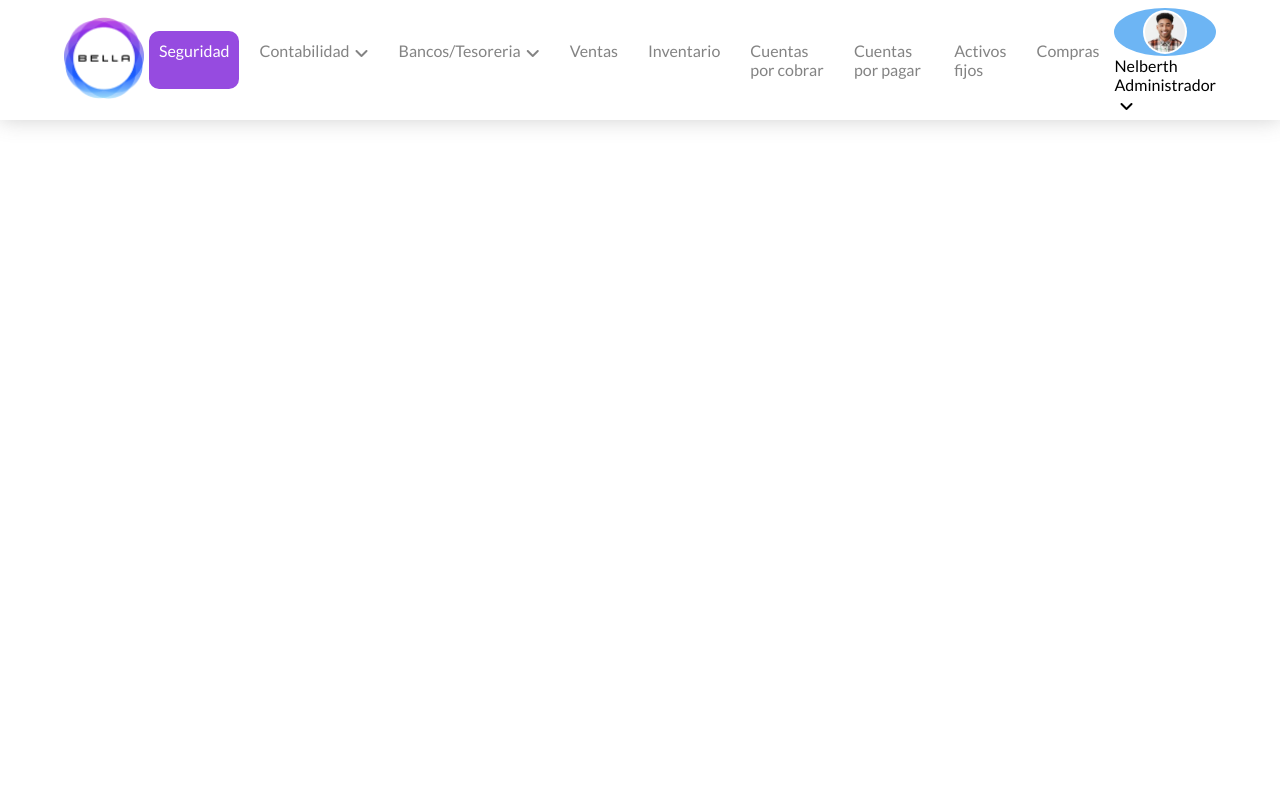
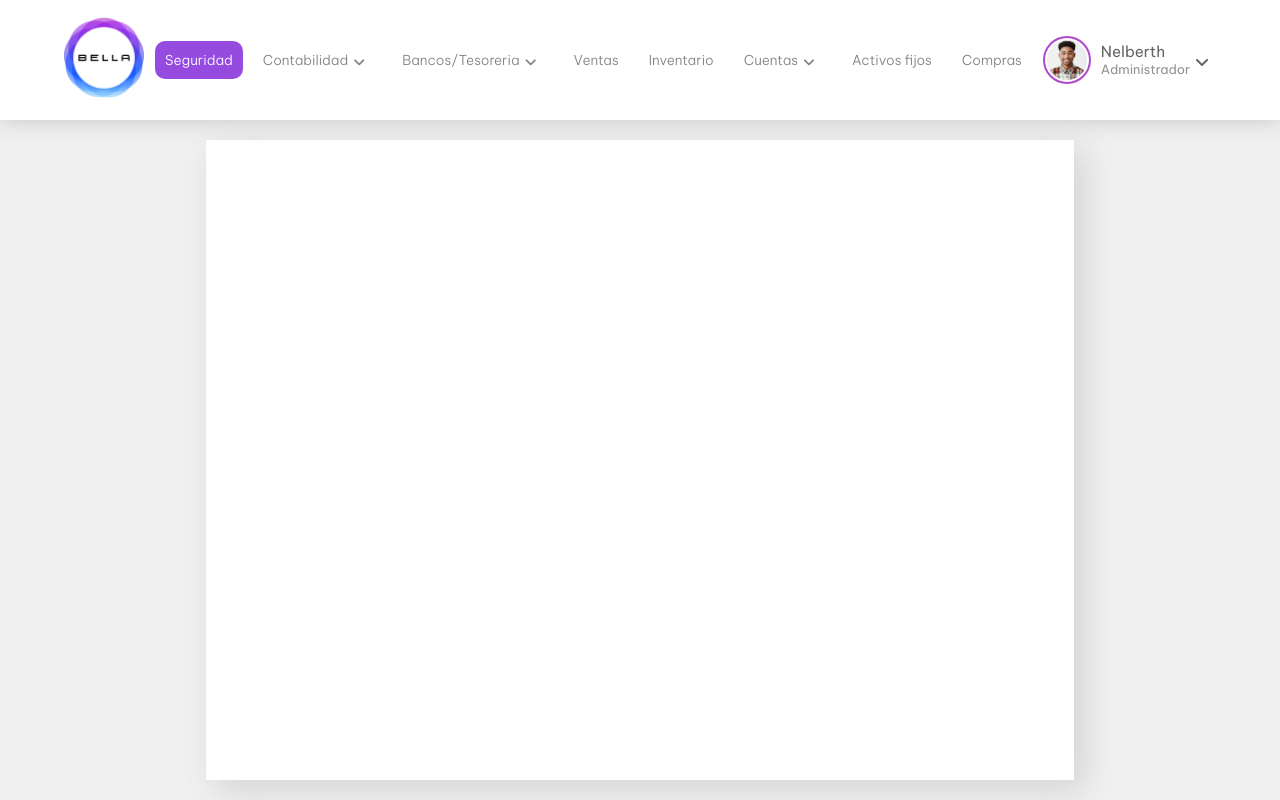
Before and after one commit to DevPrismaHexagon/BELLA1.0, an Angular app: page / in a window 1280 px wide. Built offline with nearby package versions, Linux system fonts and the light colour scheme.

Commit message:
Se actualizo el header

```diff
--- a/package.json
+++ b/package.json
@@ -28,6 +28,7 @@
     "@angular/cli": "~13.1.2",
     "@angular/compiler-cli": "~13.1.0",
     "@types/jasmine": "~3.10.0",
+    "@types/jquery": "^3.5.12",
     "@types/node": "^12.11.1",
     "jasmine-core": "~3.10.0",
     "karma": "~6.3.0",
--- a/src/app/controlador/controlador.component.css
+++ b/src/app/controlador/controlador.component.css
@@ -1,15 +1,18 @@
 .arriba{
+    background: #fff;
     width: 100%;
     box-shadow: 0px 0px 20px rgba(100,100,100, 0.3);
     height: 15vh;
     display: flex;
     justify-content: center;
     align-items: center;
+    z-index: 9999;
+    position: fixed;
+
 }
 
 .header{
     display: flex;
-
     flex-flow: row nowrap;
     justify-content: space-between;
     align-items: center;
@@ -23,6 +26,9 @@
 .barra{
     min-width: 50%;
     width: auto;
+    font-size: 0.85em;
+    font-weight: 300;
+
 }
 ul{
     display: flex;
@@ -40,6 +46,7 @@ li{
     display: flex;
     transition: all 200ms ease;
 
+
 }
 
 li:hover{
@@ -50,7 +57,8 @@ li:hover{
     display: flex;
     justify-content: center;
     align-items: center;
-    background: rgba(73,163,242, 0.8);
+    /*background: rgba(73,163,242, 0.8);*/
+    background: rgba(156,27,191, 0.8);
     border-radius: 50%;
     padding: 2px;
 }
@@ -70,10 +78,17 @@ li:hover{
     background: rgba(124, 30, 217, 0.8);
     color: #fff;
 }
+.activado:hover{
+    background: rgba(124, 30, 217, 0.8);
+    color: #fff;
+}
 .abajo{
     margin-left: 5px;
     position: relative;
     transform: translateY(2px);
+}
+i{
+    margin-right: 7px;
 }
 .menu_despegable{
     transform: translate(-10px, 30px);
@@ -93,3 +108,46 @@ li:hover{
 
     display: flex;
 }
+.usuario{
+    display: flex;
+    flex-flow: row wrap;
+    justify-content: center;
+    align-items: center;
+    cursor: pointer;
+    color: rgba(100,100,100, 1);
+}
+
+.nombre{
+ display: flex;
+ flex-flow: column;
+ justify-content:center;
+margin-left: 10px;
+}
+.usuario_nombre{
+    font-size: 0.95em;
+}
+.tipo_cuenta{
+    font-size: 0.8em;
+    color: rgba(100,100,100, 0.7);
+}
+.con{
+    width: auto;
+    background: rgb(240,240,240);
+    padding: 20px;
+    min-height: 85vh;
+
+    display: flex;
+    justify-content: center;
+    align-items: flex-start;
+}
+.contenedor{
+    width: 70%;
+     box-shadow: 10px 10px 30px rgba(100,100,100, 0.2);
+    margin-top: 15vh;
+
+}
+.app{
+    width: 100%;
+    height: 80vh;
+    background: #fff;
+}
--- a/src/app/controlador/controlador.component.html
+++ b/src/app/controlador/controlador.component.html
@@ -1,9 +1,9 @@
 <div class="arriba"><div class="header">
     <div class="logo"><img src="./assets/logo.png"></div>
     <div class="barra">
-        <ul>
-            <li class="activado">Seguridad</li>
-            <li class="despegable">Contabilidad <div class="abajo"><i class="fas fa-angle-down"></i></div> <div class="menu_despegable">
+        <ul id="monitoreo">
+            <li  class="activado ">Seguridad</li>
+            <li class="despegable ">Contabilidad <div class="abajo"><i class="fas fa-angle-down"></i></div> <div class="menu_despegable">
                 <li >Opcion 1</li>
                 <li>Opcion 2</li>
                 <li>Opcion 3</li>
@@ -25,12 +25,15 @@
                 <li>Opcion 1</li>
 
             </div></li>
-            <li>Ventas</li>
-            <li>Inventario</li>
-            <li>Cuentas por cobrar</li>
-            <li>Cuentas por pagar</li>
-            <li>Activos fijos</li>
-            <li>Compras</li>
+            <li >Ventas</li>
+            <li >Inventario</li>
+            <li class="despegable " >Cuentas <div class="abajo"><i class="fas fa-angle-down"></i></div><div class="menu_despegable">
+                <li>Cuentas por cobrar</li>
+                <li>Cuentas por pagar</li>
+            </div></li>
+
+            <li >Activos fijos</li>
+            <li >Compras</li>
 
         </ul>
 
@@ -51,6 +54,7 @@
 </div>
 <div class="con">
     <div class="contenedor">
+        <div class="app"></div>
 
     </div>
 </div>
--- a/src/app/controlador/controlador.component.ts
+++ b/src/app/controlador/controlador.component.ts
@@ -7,9 +7,33 @@ import { Component, OnInit } from '@angular/core';
 })
 export class ControladorComponent implements OnInit {
 
-  constructor() { }
+  constructor() {
+
+   }
 
   ngOnInit(): void {
+    var monitoreo=document.getElementById('monitoreo') as HTMLLIElement;
+    monitoreo.addEventListener('click', (e)=>{
+      var hola=e.target as Element;
+      var padre = hola.parentElement as HTMLLIElement;
+      var abuelo = padre.parentElement as HTMLLIElement;
+      var holo = monitoreo.querySelectorAll(".activado");
+      holo.forEach((e)=>{
+        e.classList.remove('activado')
+      })
+      if(hola && hola.tagName=== 'LI'){
+        if(abuelo.className==='despegable'){
+            abuelo.classList.add('activado')
+        }
+            hola.classList.add('activado')
+
+      }
+    })
   }
 
+
+
+
+
+
 }
--- a/src/index.html
+++ b/src/index.html
@@ -6,7 +6,9 @@
   <base href="/">
   <meta name="viewport" content="width=device-width, initial-scale=1">
   <link rel="icon" type="image/x-icon" href="favicon.ico">
-  <link href='http://fonts.googleapis.com/css?family=Lato&subset=latin,latin-ext' rel='stylesheet' type='text/css'>
+  <link rel="preconnect" href="https://fonts.googleapis.com">
+  <link rel="preconnect" href="https://fonts.gstatic.com" crossorigin>
+  <link href="https://fonts.googleapis.com/css2?family=Be+Vietnam+Pro:ital,wght@0,200;0,300;0,400;0,700;1,200;1,300;1,400;1,700&display=swap" rel="stylesheet">
   <script src="https://kit.fontawesome.com/a726dcd0ad.js" crossorigin="anonymous"></script>
 </head>
 <body>
--- a/src/styles.css
+++ b/src/styles.css
@@ -3,5 +3,6 @@
     padding: 0;
     margin: 0;
     box-sizing: border-box;
-    font-family: Lato;
+    font-family: 'Be Vietnam Pro', sans-serif;
+
 }
```
Also changed, not shown: colores.txt, 1 other file (tests, documents, lock files or other folders).
